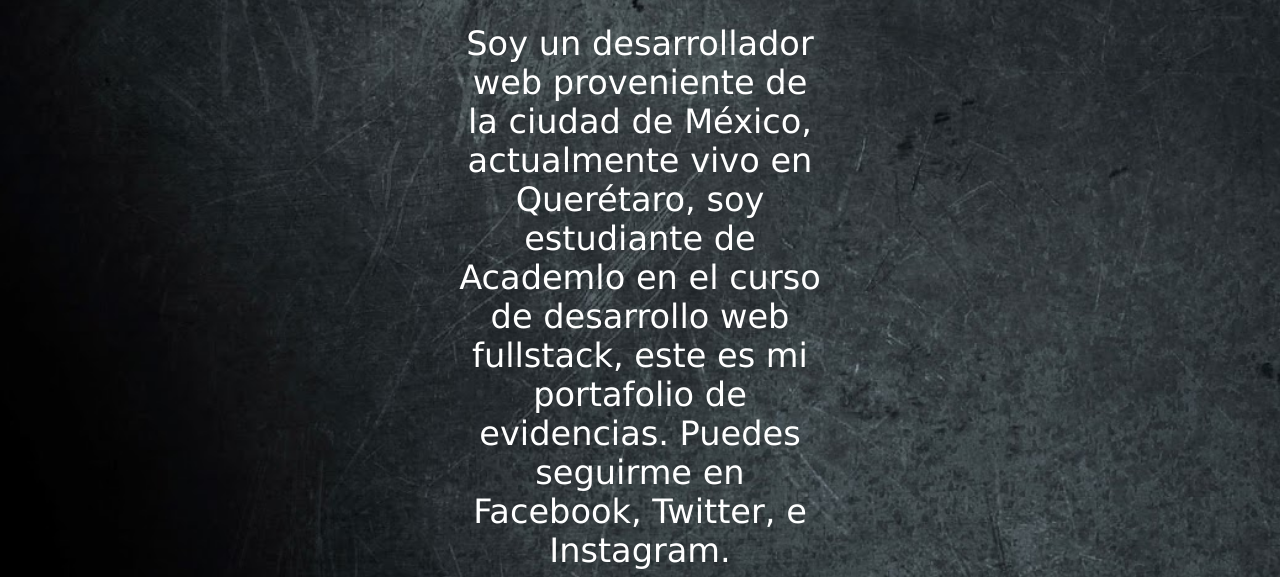
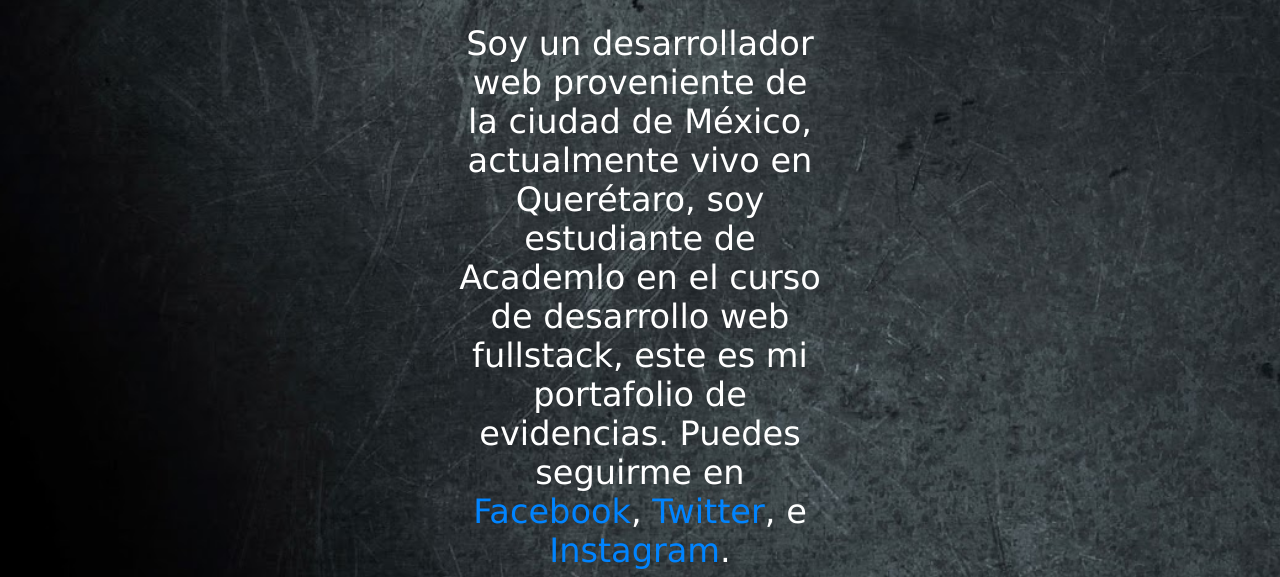
Before and after one commit to RobertoFlores132/Entregable1, a plain HTML site: page index.html in a window 1280 px wide. Shown: the part 280-857 px from the top of the page. Drawn offline with Linux system fonts and the light colour scheme; a script that the page names is missing.

Commit message:
Se cambia color de los links

```diff
--- a/styles.css
+++ b/styles.css
@@ -71,7 +71,7 @@
 }
 
 a:link{
-    color: white;
+    color: rgb(0, 132, 255);
 }
 
 a:visited{
```
